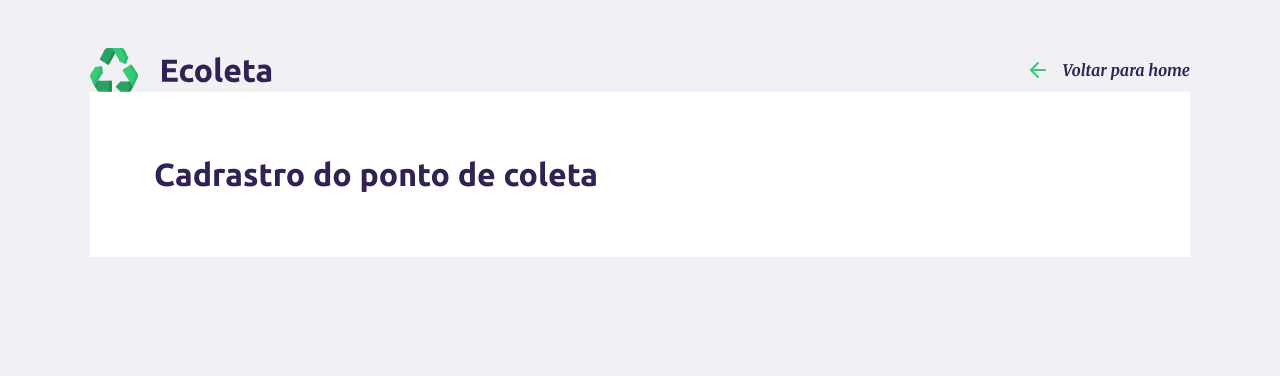
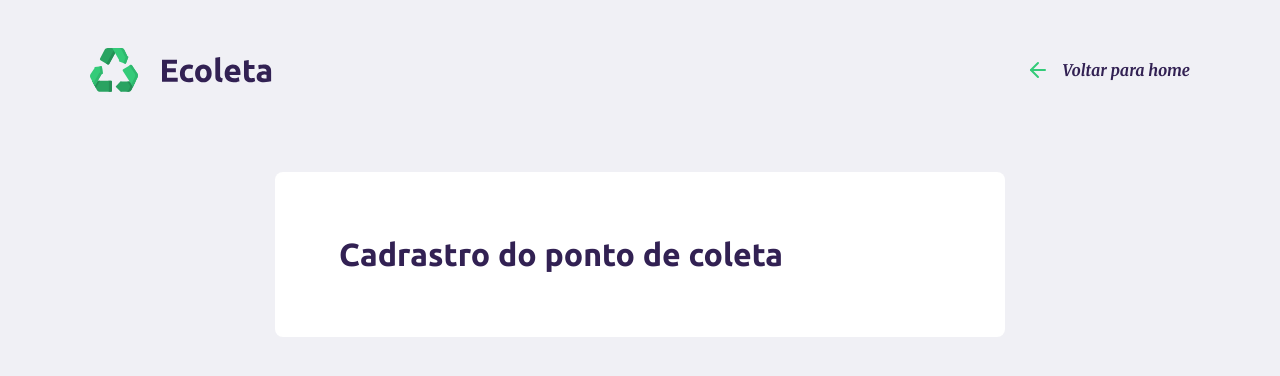
Before and after one commit to jluispbraga/next-level-week-starter, a plain HTML site: page create-point.html in a window 1280 px wide. Drawn offline with Linux system fonts and the light colour scheme.

Commit message:
Borde-box

```diff
--- a/styles/create-point.css
+++ b/styles/create-point.css
@@ -34,5 +34,13 @@
 form{
     background-color: white;
 
+    margin: 80px auto;
+    margin-top: 80px;
     padding: 64px;
+
+    border-radius: 8px;
+
+    max-width: 730px;
+
+    box-sizing: border-box;
 }
--- a/styles/main.css
+++ b/styles/main.css
@@ -6,6 +6,7 @@
 *{
     margin: 0;
     padding: 0;
+    box-sizing: border-box;
 }
 
 html{
```
